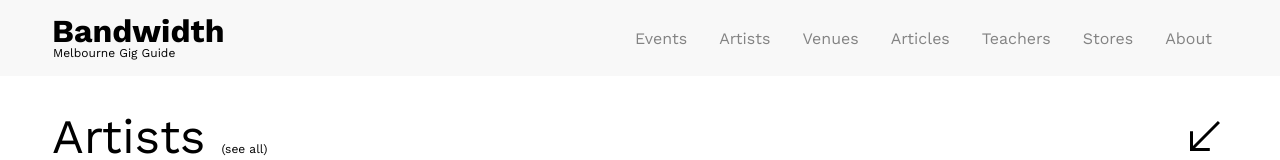
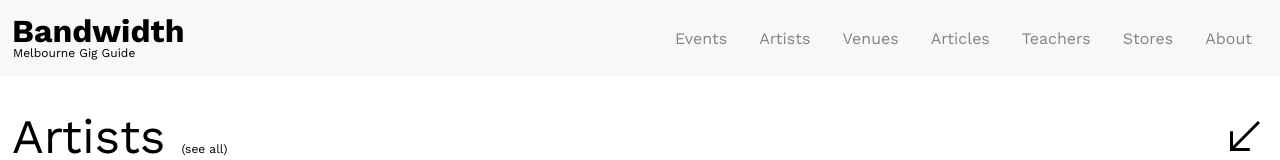
Before and after one commit to bandwidth-gig-guide/website-main, a Next.js app in the folder app/: page / in a window 1280 px wide. Shown: the top 160 px of the page. Built offline with nearby package versions, Linux system fonts and the light colour scheme; no server answers.

Commit message:
feat: update page spacing options

```diff
--- a/app/styles/spacing.css
+++ b/app/styles/spacing.css
@@ -9,7 +9,8 @@
     --spacing-08: 64px;
     --spacing-09: 80px;
 
-    --spacing-app-max: 1200px;
+    --spacing-app-max: 1600px;
+    --spacing-page-max: 1200px;
 
     /* From left & right of screen / container */
     --spacing-edge-desktop: var(--spacing-03);
```
